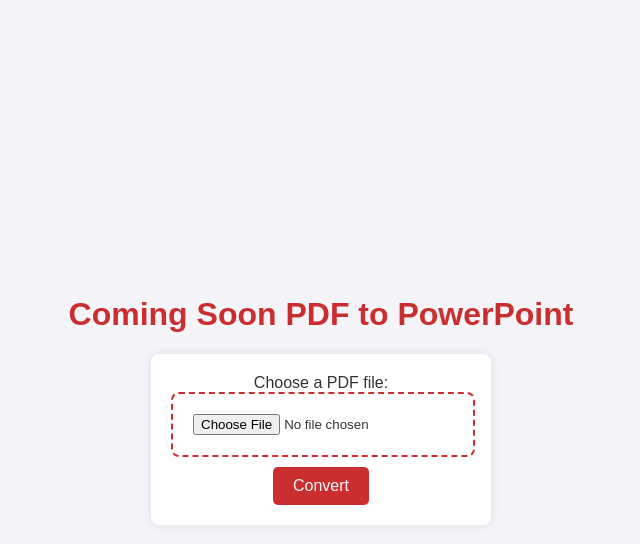
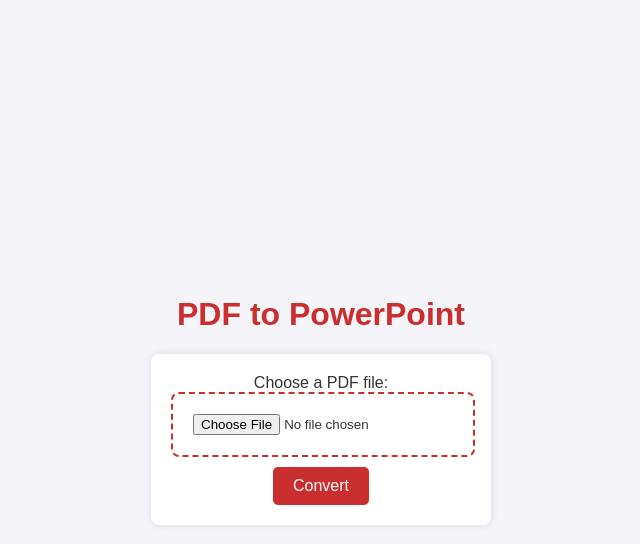
Before and after one commit to WahabAsifMemon/converter, a Flask app: page /pdf-to-ppt in a window 1280 px wide. Shown: the top 544 px of the page, without its empty margins (319-959 px from the left). Run offline with Flask 3, Linux system fonts and the light colour scheme.

Commit message:
pdf to power point

```diff
--- a/templates/pdf-to-ppt.html
+++ b/templates/pdf-to-ppt.html
@@ -72,7 +72,7 @@
     </style>
 </head>
 <body>
-    <h1>Coming Soon PDF to PowerPoint</h1>
+    <h1>  PDF to PowerPoint</h1>
     <form id="upload-form" action="/upload-pdf-to-ppt" method="post" enctype="multipart/form-data">
         <label for="file">Choose a PDF file:</label>
         <input type="file" id="file" name="file" readonly accept=".pdf">
```
